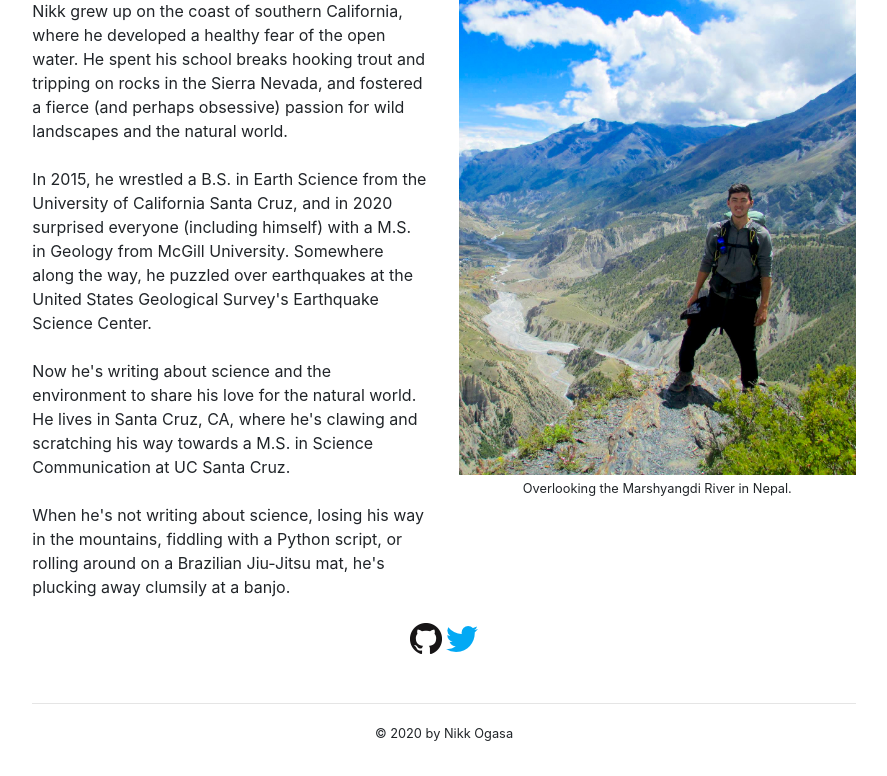
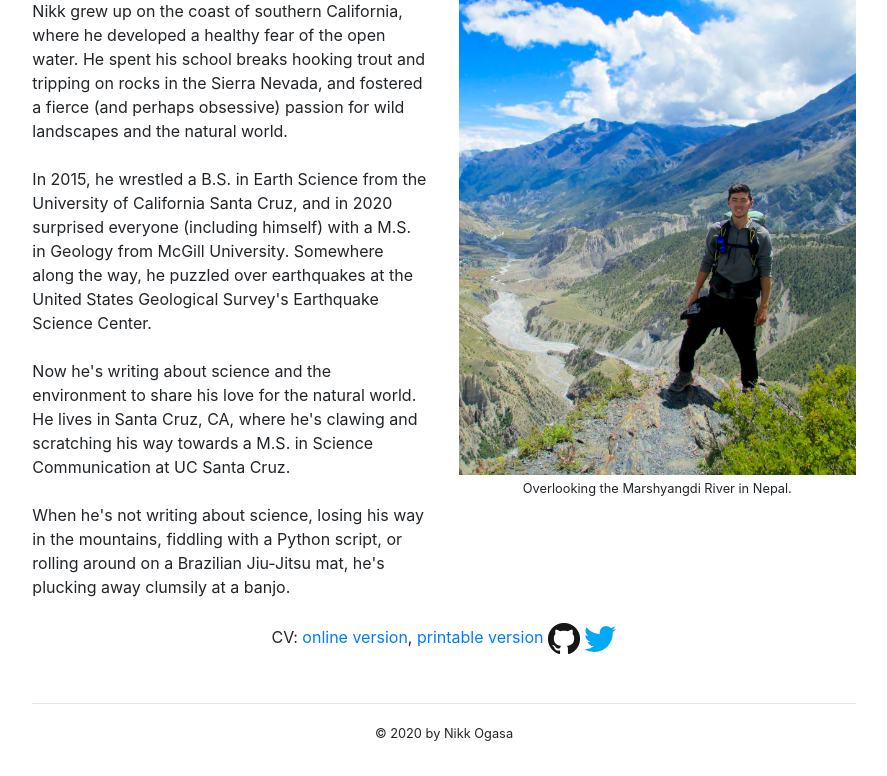
Before and after one commit to ntogasa/personal_website, a Django app: page /about/ in a window 1280 px wide. Shown: the part 177-953 px from the top of the page, without its empty margins (196-1083 px from the left). Run offline with Django 3.2, Linux system fonts and the light colour scheme; parts of the project's set-up code (start-up, migrations or seed data) failed here and were passed over; some libraries are stand-ins or nearby versions.

Commit message:
Add CV links

```diff
--- a/templates/about.html
+++ b/templates/about.html
@@ -43,6 +43,7 @@
             </div>
         </div>
         <div class="col-12 col-sm-11 col-md-8 justify-content-center text-center">
+            CV: <a href="https://drive.google.com/file/d/1tAiqLDmDnCLPgEZXF9ApXgDmDkcKUYsC/view?usp=sharing" target="_blank">online version</a>, <a href="https://drive.google.com/file/d/1lUTEdBkbF80s2QaSyQLpUxXCpr_P8KV1/view?usp=sharing" target="_blank">printable version</a>
             <a href="https://github.com/ntogasa" target="_blank"><img src="{% static 'images/GitHub-Mark-32px.png' %}"></a>
             <a href="https://twitter.com/nikkogasa" target="_blank"><img src="{% static 'images/twitter-Mark-32px.png' %}"></a>
         </div>
```
Also changed, not shown: apps/writing/models.py (line endings or trailing spaces).
